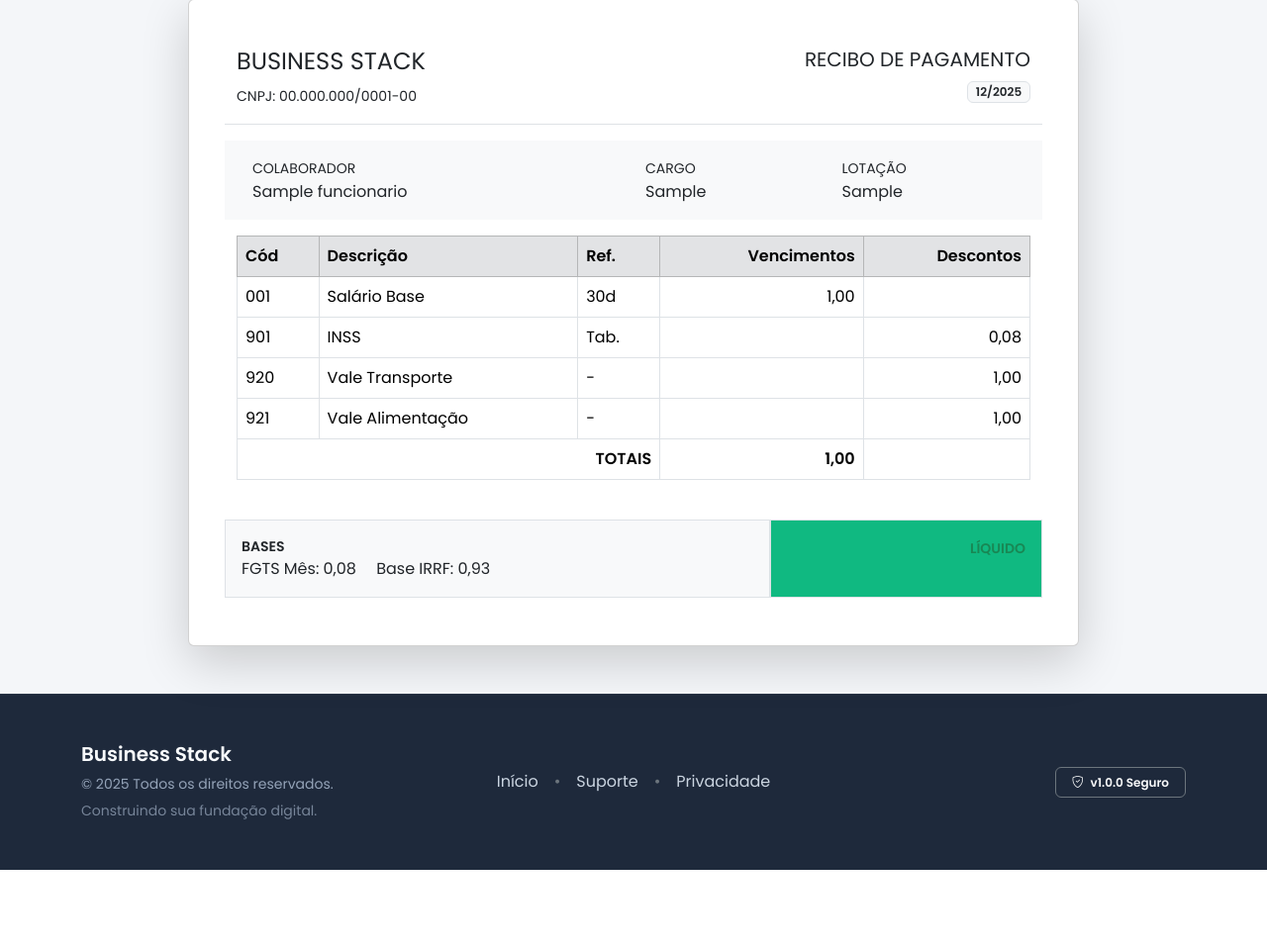
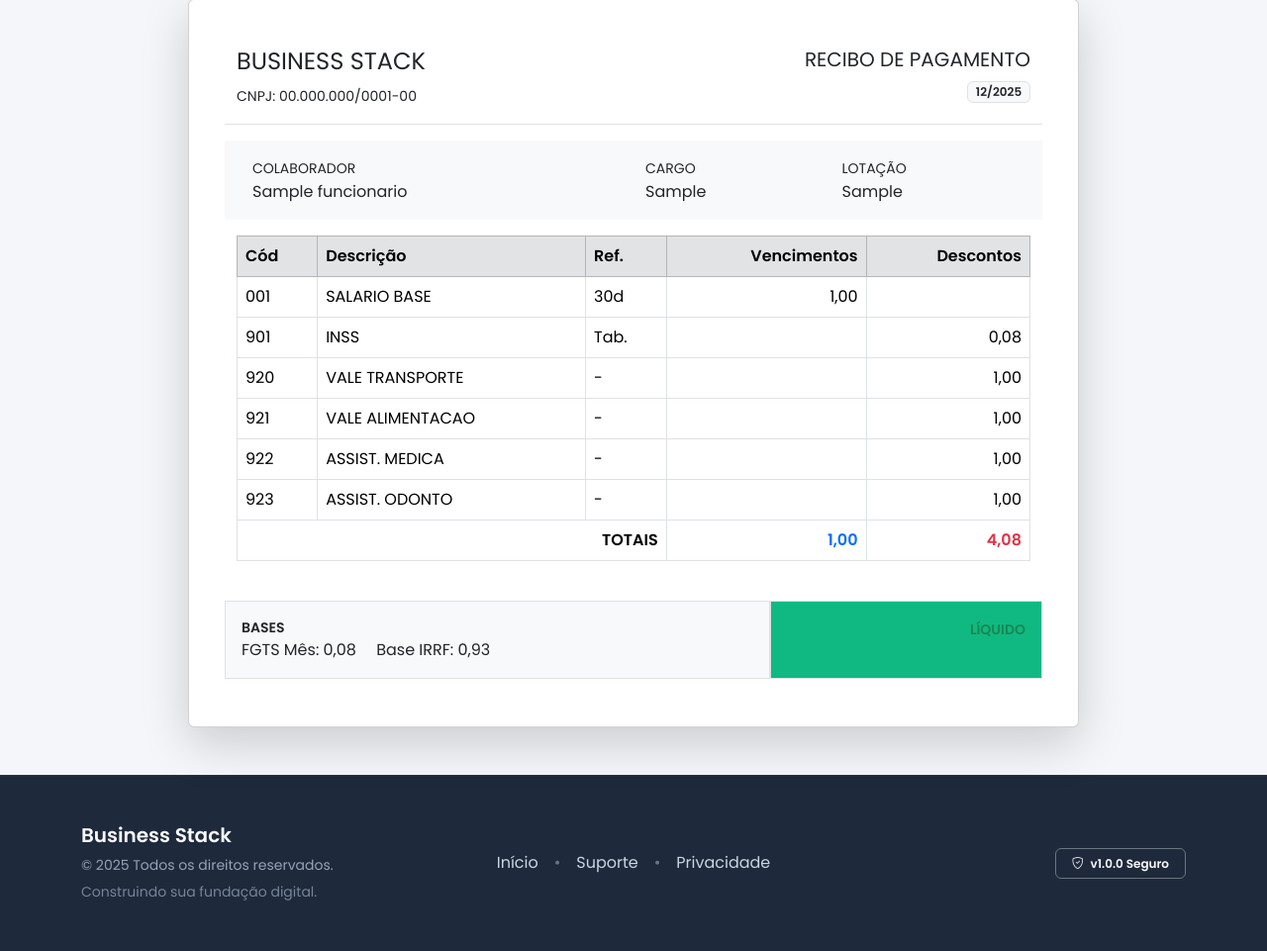
Before and after one commit to vandersongc/Business_Stack, a Django app: page /contracheque/visualizar/1/ in a window 1280 px wide. Shown: the part 201-1162 px from the top of the page at 99% size. Before the commit the page ends 1080 px from the top, so only its background shows below. Run offline with Django 5.2, Linux system fonts and the light colour scheme; a user stored in the database is signed in; tables that the repository leaves empty hold one stand-in row (values such as "Sample post").

Commit message:
v2 231225

```diff
--- a/human_resources/templates/human_resources/cadastro_de_funcionario.html
+++ b/human_resources/templates/human_resources/cadastro_de_funcionario.html
@@ -77,6 +77,7 @@
 
                 <h5 class="text-secondary small text-uppercase">Contratual & Bancário</h5>
                 <div class="row g-3 mb-4">
+                    <div class="col-md-3"><label>Tipo Contrato</label>{{ form.tipo_contrato }}</div>
                     <div class="col-md-4"><label>Cargo</label>{{ form.cargo }}</div>
                     <div class="col-md-4"><label>Depto</label>{{ form.departamento }}</div>
                     <div class="col-md-4"><label>Lotação</label>{{ form.lotacao }}</div>
--- a/human_resources/templates/human_resources/visualizar_contracheque.html
+++ b/human_resources/templates/human_resources/visualizar_contracheque.html
@@ -16,16 +16,30 @@
             <div class="col-3"><small>LOTAÇÃO</small><div>{{ f.lotacao|default:'-' }}</div></div>
         </div>
         <table class="table table-bordered">
-            <thead class="table-secondary"><tr><th>Cód</th><th>Descrição</th><th>Ref.</th><th class="text-end">Vencimentos</th><th class="text-end">Descontos</th></tr></thead>
+            <thead class="table-secondary">
+                <tr><th>Cód</th><th>Descrição</th><th>Ref.</th><th class="text-end">Vencimentos</th><th class="text-end">Descontos</th></tr>
+            </thead>
             <tbody>
-                <tr><td>001</td><td>Salário Base</td><td>30d</td><td class="text-end">{{ f.salario }}</td><td></td></tr>
-                <tr><td>901</td><td>INSS</td><td>Tab.</td><td></td><td class="text-end">{{ inss|floatformat:2 }}</td></tr>
-                {% if irpf > 0 %}<tr><td>911</td><td>IRRF</td><td>Tab.</td><td></td><td class="text-end">{{ irpf|floatformat:2 }}</td></tr>{% endif %}
-                {% if f.desc_vale_transporte > 0 %}<tr><td>920</td><td>Vale Transporte</td><td>-</td><td></td><td class="text-end">{{ f.desc_vale_transporte }}</td></tr>{% endif %}
-                {% if f.desc_vale_alimentacao > 0 %}<tr><td>921</td><td>Vale Alimentação</td><td>-</td><td></td><td class="text-end">{{ f.desc_vale_alimentacao }}</td></tr>{% endif %}
+                {% for item in itens_holerite %}
+                <tr>
+                    <td>{{ item.codigo }}</td>
+                    <td>{{ item.descricao }}</td>
+                    <td>{{ item.ref }}</td>
+                    <td class="text-end">
+                        {% if item.vencimento > 0 %}{{ item.vencimento|floatformat:2 }}{% endif %}
+                    </td>
+                    <td class="text-end">
+                        {% if item.desconto > 0 %}{{ item.desconto|floatformat:2 }}{% endif %}
+                    </td>
+                </tr>
+                {% endfor %}
             </tbody>
             <tfoot class="fw-bold">
-                <tr><td colspan="3" class="text-end">TOTAIS</td><td class="text-end">{{ f.salario }}</td><td class="text-end text-danger">{{ f.total_descontos|floatformat:2 }}</td></tr>
+                <tr>
+                    <td colspan="3" class="text-end">TOTAIS</td>
+                    <td class="text-end text-primary">{{ total_vencimentos|floatformat:2 }}</td>
+                    <td class="text-end text-danger">{{ total_descontos|floatformat:2 }}</td>
+                </tr>
             </tfoot>
         </table>
         <div class="row mt-4">
--- a/human_resources/views.py
+++ b/human_resources/views.py
@@ -122,7 +122,6 @@
         total_descontos += val_inss
 
     base_irrf = base_inss - val_inss
-    # (Futuramente: abater dependentes aqui)
     val_irrf = calcular_irpf_sobre_base(base_irrf)
     if val_irrf > 0:
         itens_holerite.append({'codigo': '911', 'descricao': 'IRRF', 'ref': 'Tab.', 'vencimento': 0, 'desconto': val_irrf})
@@ -142,15 +141,14 @@
 
     liquido = total_vencimentos - total_descontos
 
-    # Formata para o template antigo que espera campos específicos
-    # Injetamos os cálculos prontos para evitar recalculo no template
     return {
         'f': f,
         'mes_referencia': mes_ref,
         'data_emissao': now,
-        'itens_holerite': itens_holerite, # Nova lista detalhada
+        'itens_holerite': itens_holerite,
         'inss': val_inss,
         'irpf': val_irrf,
+        'total_vencimentos': total_vencimentos,  # <--- ADICIONADO AQUI
         'total_descontos': total_descontos,
         'salario_liquido': liquido,
         'fgts': base_inss * Decimal('0.08'),
```
Also changed, not shown: human_resources/templates/human_resources/folha_pdf_template.html (+20 -13 lines).
